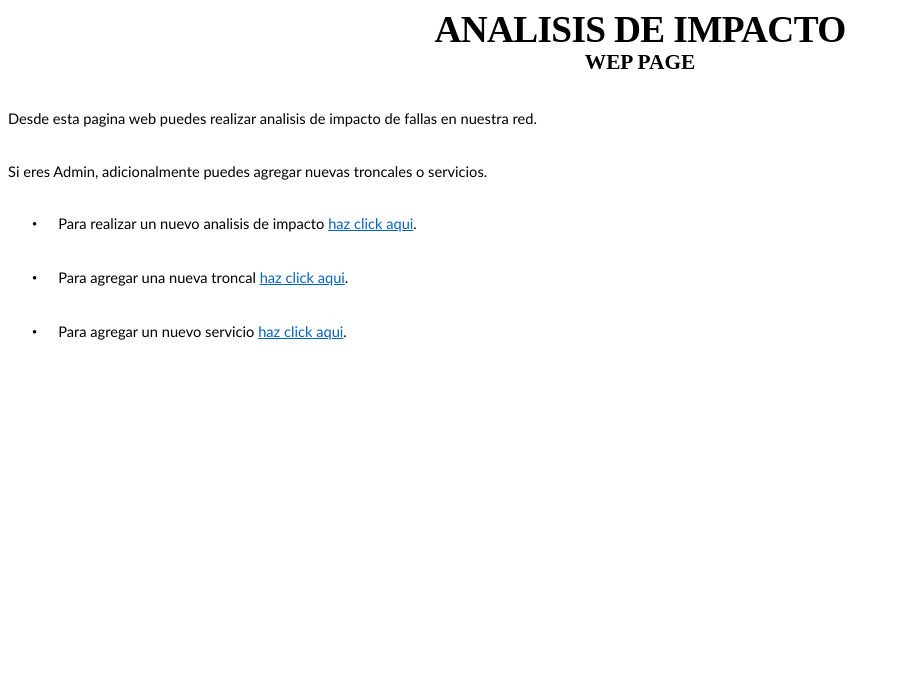
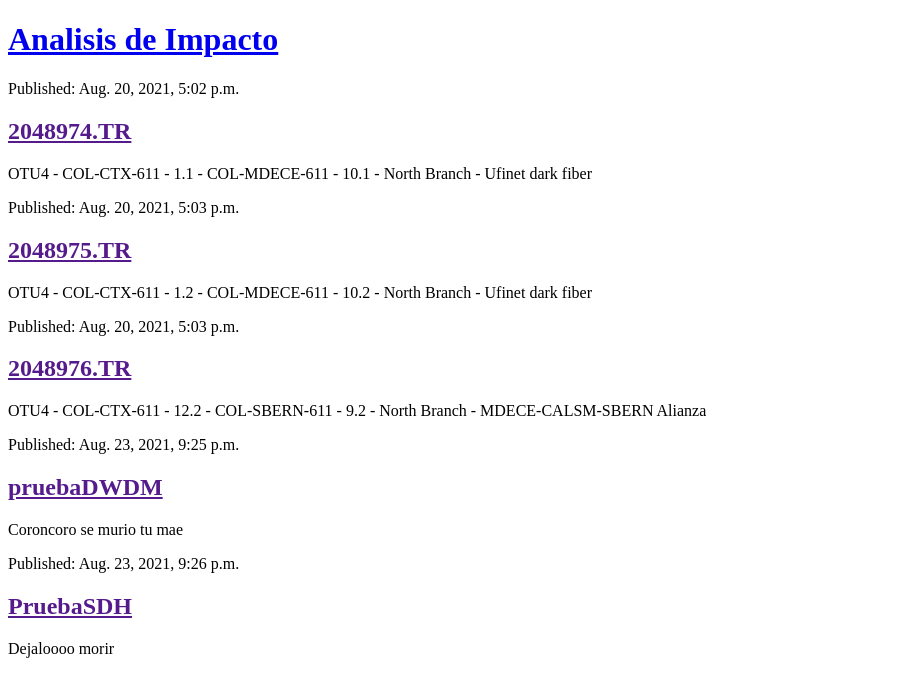
Before and after one commit to iceblick/Project1, a Django app: page / in a window 1280 px wide. Shown: the top 697 px of the page, without its empty margins (0-900 px from the left). Run offline with Django 3.2, Linux system fonts and the light colour scheme; data comes from the database, SQL or seed files in the repository; both versions use the stored data as it was after the commit.

Commit message:
Colocando las troncales en la pagina inicial

```diff
--- a/Trunks/templates/Trunks/post_list.html
+++ b/Trunks/templates/Trunks/post_list.html
@@ -1,161 +1,40 @@
+<!DOCTYPE html>
 <html>
+    <head>
+        <title>Analisis de Impacto</title>
+    </head>
+    <body>
+        <header>
+            <h1><a href="/">Analisis de Impacto</a></h1>
+        </header>
 
-<head>
-<meta http-equiv=Content-Type content="text/html; charset=windows-1252">
-<meta name=Generator content="">
-<title>Analsis de Impacto</title>
-<style>
-<!--
- /* Font Definitions */
- @font-face
-    {font-family:Wingdings;
-    panose-1:5 0 0 0 0 0 0 0 0 0;}
-@font-face
-    {font-family:"Cambria Math";
-    panose-1:2 4 5 3 5 4 6 3 2 4;}
-@font-face
-    {font-family:Calibri;
-    panose-1:2 15 5 2 2 2 4 3 2 4;}
-@font-face
-    {font-family:"Bradley Hand ITC";
-    panose-1:3 7 4 2 5 3 2 3 2 3;}
- /* Style Definitions */
- p.MsoNormal, li.MsoNormal, div.MsoNormal
-    {margin-top:0cm;
-    margin-right:0cm;
-    margin-bottom:8.0pt;
-    margin-left:0cm;
-    line-height:107%;
-    font-size:11.0pt;
-    font-family:"Calibri",sans-serif;}
-p.MsoTitle, li.MsoTitle, div.MsoTitle
-    {mso-style-link:"Titulo Car";
-    margin:0cm;
-    font-size:28.0pt;
-    font-family:"Calibri Light",sans-serif;
-    letter-spacing:-.5pt;}
-p.MsoTitleCxSpFirst, li.MsoTitleCxSpFirst, div.MsoTitleCxSpFirst
-    {mso-style-link:"Titulo Car";
-    margin:0cm;
-    font-size:28.0pt;
-    font-family:"Calibri Light",sans-serif;
-    letter-spacing:-.5pt;}
-p.MsoTitleCxSpMiddle, li.MsoTitleCxSpMiddle, div.MsoTitleCxSpMiddle
-    {mso-style-link:"Titulo Car";
-    margin:0cm;
-    font-size:28.0pt;
-    font-family:"Calibri Light",sans-serif;
-    letter-spacing:-.5pt;}
-p.MsoTitleCxSpLast, li.MsoTitleCxSpLast, div.MsoTitleCxSpLast
-    {mso-style-link:"Titulo Car";
-    margin:0cm;
-    font-size:28.0pt;
-    font-family:"Calibri Light",sans-serif;
-    letter-spacing:-.5pt;}
-a:link, span.MsoHyperlink
-    {color:#0563C1;
-    text-decoration:underline;}
-p.MsoListParagraph, li.MsoListParagraph, div.MsoListParagraph
-    {margin-top:0cm;
-    margin-right:0cm;
-    margin-bottom:8.0pt;
-    margin-left:36.0pt;
-    line-height:107%;
-    font-size:11.0pt;
-    font-family:"Calibri",sans-serif;}
-p.MsoListParagraphCxSpFirst, li.MsoListParagraphCxSpFirst, div.MsoListParagraphCxSpFirst
-    {margin-top:0cm;
-    margin-right:0cm;
-    margin-bottom:0cm;
-    margin-left:36.0pt;
-    line-height:107%;
-    font-size:11.0pt;
-    font-family:"Calibri",sans-serif;}
-p.MsoListParagraphCxSpMiddle, li.MsoListParagraphCxSpMiddle, div.MsoListParagraphCxSpMiddle
-    {margin-top:0cm;
-    margin-right:0cm;
-    margin-bottom:0cm;
-    margin-left:36.0pt;
-    line-height:107%;
-    font-size:11.0pt;
-    font-family:"Calibri",sans-serif;}
-p.MsoListParagraphCxSpLast, li.MsoListParagraphCxSpLast, div.MsoListParagraphCxSpLast
-    {margin-top:0cm;
-    margin-right:0cm;
-    margin-bottom:8.0pt;
-    margin-left:36.0pt;
-    line-height:107%;
-    font-size:11.0pt;
-    font-family:"Calibri",sans-serif;}
-span.TtuloCar
-    {mso-style-name:"T�tulo Car";
-    mso-style-link:Titulo;
-    font-family:"Calibri Light",sans-serif;
-    letter-spacing:-.5pt;}
-.MsoChpDefault
-    {font-family:"Calibri",sans-serif;}
-.MsoPapDefault
-    {margin-bottom:8.0pt;
-    line-height:107%;}
-@page WordSection1
-    {size:612.0pt 792.0pt;
-    margin:70.85pt 3.0cm 70.85pt 3.0cm;}
-div.WordSection1
-    {page:WordSection1;}
- /* List Definitions */
- ol
-    {margin-bottom:0cm;}
-ul
-    {margin-bottom:0cm;}
--->
-</style>
+        <div>
+            {% for Trunk_OTN in posts1 %}
+            <article>
+                <time>Published: {{ Trunk_OTN.Published_date }}</time>
+                <h2><a href="">{{ Trunk_OTN.Trunk }}</a></h2>
+                <p>{{ Trunk_OTN.Detail|linebreaksbr }}</p>
+            </article>
+            {% endfor %}
+        </div>
+        <div>
+             {% for Trunk_DWDM in posts2 %}
+            <article>
+                <time>Published: {{ Trunk_DWDM.Published_date }}</time>
+                <h2><a href="">{{ Trunk_DWDM.Trunk }}</a></h2>
+                <p>{{ Trunk_DWDM.Detail|linebreaksbr }}</p>
+            </article>
+            {% endfor %}
+        </div>
+        <div>
+             {% for Trunk_SDH in posts3 %}
+            <article>
+                <time>Published: {{ Trunk_SDH.Published_date }}</time>
+                <h2><a href="">{{ Trunk_SDH.Trunk }}</a></h2>
+                <p>{{ Trunk_SDH.Detail|linebreaksbr }}</p>
+            </article>
+            {% endfor %}
+        </div>
 
-</head>
-
-<body lang=ES-CO link="#0563C1" vlink="#954F72" style='word-wrap:break-word'>
-
-<div class=WordSection1>
-
-<p class=MsoTitle align=center style='text-align:center'><b><span lang=ES
-style='font-family:"Bradley Hand ITC"'>ANALISIS DE IMPACTO</span></b></p>
-
-<p class=MsoNormal align=center style='text-align:center'><b><span lang=ES
-style='font-size:16.0pt;line-height:107%;font-family:"Bradley Hand ITC"'>WEP
-PAGE</span></b></p>
-
-<p class=MsoNormal align=center style='text-align:center'><span lang=ES>&nbsp;</span></p>
-
-<p class=MsoNormal style='text-align:justify'><span lang=ES>Desde esta pagina
-web puedes realizar analisis de impacto de fallas en nuestra red.</span></p>
-
-<p class=MsoNormal style='text-align:justify'><span lang=ES>&nbsp;</span></p>
-
-<p class=MsoNormal style='text-align:justify'><span lang=ES>Si eres Admin,
-adicionalmente puedes agregar nuevas troncales o servicios.</span></p>
-
-<p class=MsoNormal style='text-align:justify'><span lang=ES>&nbsp;</span></p>
-
-<p class=MsoListParagraph style='text-align:justify;text-indent:-18.0pt'><span
-lang=ES style='font-family:Symbol'>•<span style='font:7.0pt "Times New Roman"'>&nbsp;&nbsp;&nbsp;&nbsp;&nbsp;&nbsp;&nbsp;&nbsp;
-</span></span><span lang=ES>Para realizar un nuevo analisis de impacto <a
-href="http://www.google.com/">haz click aqui</a>.</span></p>
-
-<p class=MsoNormal style='text-align:justify'><span lang=ES>&nbsp;</span></p>
-
-<p class=MsoListParagraph style='text-align:justify;text-indent:-18.0pt'><span
-lang=ES style='font-family:Symbol'>•<span style='font:7.0pt "Times New Roman"'>&nbsp;&nbsp;&nbsp;&nbsp;&nbsp;&nbsp;&nbsp;&nbsp;
-</span></span><span lang=ES>Para agregar una nueva troncal <a
-href="http://www.bing.com/">haz click aqui</a>.</span></p>
-
-<p class=MsoNormal style='text-align:justify'><span lang=ES>&nbsp;</span></p>
-
-<p class=MsoListParagraph style='text-align:justify;text-indent:-18.0pt'><span
-lang=ES style='font-family:Symbol'>•<span style='font:7.0pt "Times New Roman"'>&nbsp;&nbsp;&nbsp;&nbsp;&nbsp;&nbsp;&nbsp;&nbsp;
-</span></span><span lang=ES>Para agregar un nuevo servicio <a
-href="http://www.yahoo.com/">haz click aqui</a>.</span></p>
-
-</div>
-
-</body>
-
+    </body>
 </html>
--- a/Trunks/views.py
+++ b/Trunks/views.py
@@ -1,5 +1,12 @@
 from django.shortcuts import render
+from django.utils import timezone
+from .models import Trunk_OTN
+from .models import Trunk_DWDM
+from .models import Trunk_SDH
 
 # Create your views here.
 def post_list(request):
-	return render(request, 'Trunks/post_list.html', {})
+	posts1 = Trunk_OTN.objects.filter(Published_date__lte=timezone.now()).order_by('Published_date')
+	posts2 = Trunk_DWDM.objects.filter(Published_date__lte=timezone.now()).order_by('Published_date')
+	posts3 = Trunk_SDH.objects.filter(Published_date__lte=timezone.now()).order_by('Published_date')
+	return render(request, 'Trunks/post_list.html', {'posts1': posts1, 'posts2': posts2, 'posts3': posts3})
```
Also changed, not shown: Trunks/templates/Trunks/post_list (copy).html (added, +161 -0 lines), db.sqlite3.
